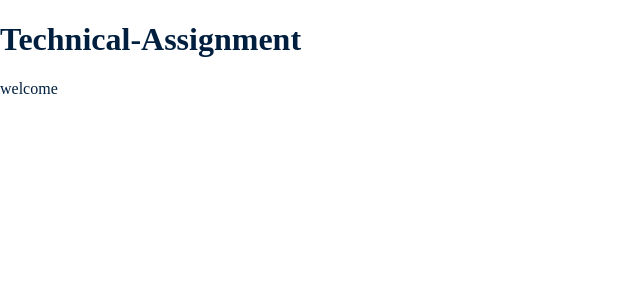
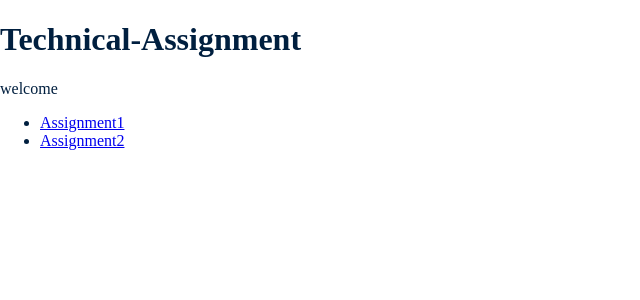
Before and after one commit to rahi-nz/Technical-Assignment, a Next.js app: page / in a window 1280 px wide. Shown: the top 300 px of the page, without its empty margins (0-640 px from the left). Built offline with nearby package versions, Linux system fonts and the light colour scheme.

Commit message:
add eslint :sparkles:

```diff
--- a/pages/index.tsx
+++ b/pages/index.tsx
@@ -1,9 +1,21 @@
-import React from "react";
+import Link from 'next/link';
 
 const Index = () => (
     <div>
         <h1>Technical-Assignment</h1>
         <p>welcome</p>
+        <ul>
+            <li>
+                <Link href={`/assignment-1`}>
+                    <a>Assignment1</a>
+                </Link>
+            </li>
+            <li>
+                <Link href={`/assignment-2`}>
+                    <a>Assignment2</a>
+                </Link>
+            </li>
+        </ul>
     </div>
 )
 
```
Also changed, not shown: package.json (+14 -2 lines), pages/assignment-1.tsx (added, +8 -0 lines), .eslintrc.js (added), 1 other file (tests, documents, lock files or other folders).
